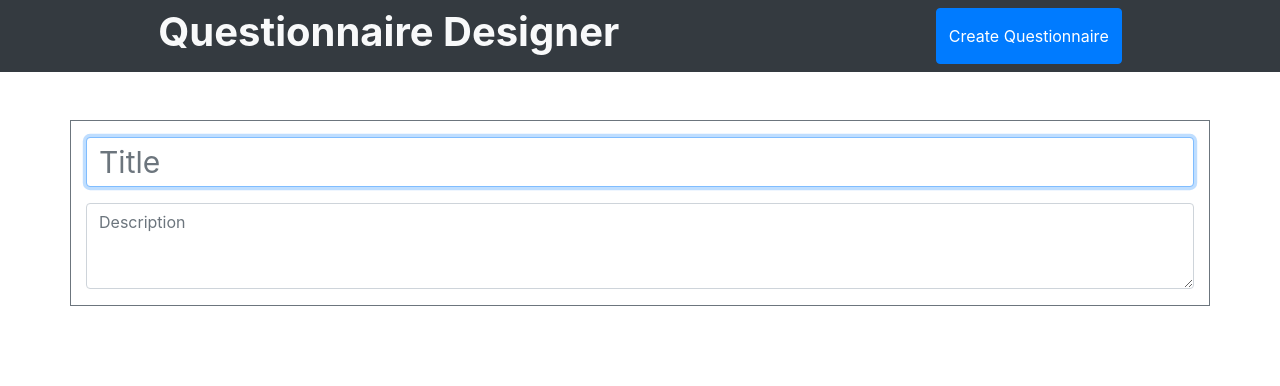
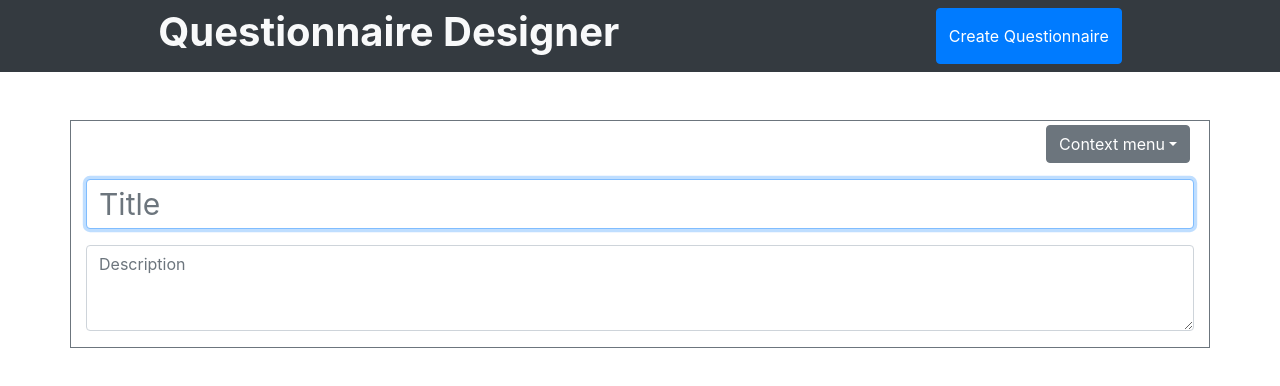
Before and after one commit to Artezio/SURVEYBUILDER, a React (Create React App) app in the folder packages/designer/: page / in a window 1280 px wide. Shown: the top 386 px of the page. Built offline with nearby package versions, Linux system fonts and the light colour scheme.

Commit message:
feat: context menu for a Questionnaire
"Context menu" dropdown button with children created
click on button doesn't perform any actions

task ARTFORMS-6

```diff
--- a/packages/designer/package.json
+++ b/packages/designer/package.json
@@ -6,11 +6,14 @@
   "dependencies": {
     "@art-forms/models": "^0.1.2",
     "@types/jest": "^24.0.4",
+    "@types/jquery": "^3.3.29",
     "@types/node": "^11.9.3",
     "@types/react": "^16.8.3",
     "@types/react-dom": "^16.8.1",
     "@types/react-redux": "^7.0.1",
     "bootstrap": "^4.3.1",
+    "jquery": "^3.3.1",
+    "popper.js": "^1.14.7",
     "react": "^16.8.1",
     "react-dom": "^16.8.1",
     "react-redux": "^6.0.0",
--- a/packages/designer/src/components/MainView.tsx
+++ b/packages/designer/src/components/MainView.tsx
@@ -1,7 +1,8 @@
 import React from 'react';
 import '../../../../node_modules/bootstrap/dist/css/bootstrap.css';
+import $ from 'jquery';
+import 'bootstrap';
 import QuestionnaireDesigner from './QuestionnaireDesigner';
-import { connect } from 'react-redux';
 
 export class MainView extends React.Component {
     render() {
--- a/packages/designer/src/components/QuestionnaireDesigner.tsx
+++ b/packages/designer/src/components/QuestionnaireDesigner.tsx
@@ -10,6 +10,14 @@ interface QuestionnaireProps {
 export class QuestionnaireDesigner extends React.Component<QuestionnaireProps> {
     render(): React.ReactNode {
         return <div className="questionnaire-designer container border border-secondary">
+            <div className="dropdown d-flex justify-content-end m-1">
+                <button className="btn btn-secondary dropdown-toggle" role="button" id="context-menu-link" data-toggle="dropdown" aria-haspopup="true" aria-expanded="false">
+                    Context menu
+                </button>
+                <div className="dropdown-menu" aria-labelledby="context-menu-link">
+                    <button className="dropdown-item btn btn-primary">Create text item</button>
+                </div>
+            </div>
             <div className="from-group my-3">
                 <input className="form-control" type="text" name="title" placeholder="Title" style={{ height: '50px', fontSize: '30px' }} autoFocus={true}></input>
             </div>
```
Also changed, not shown: 1 other file (tests, documents, lock files or other folders).
